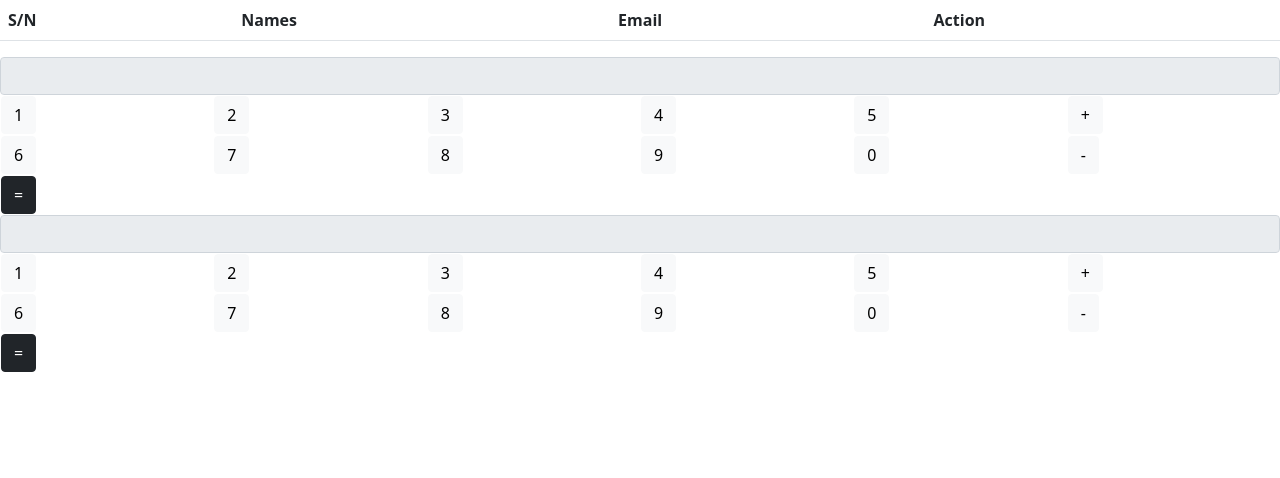
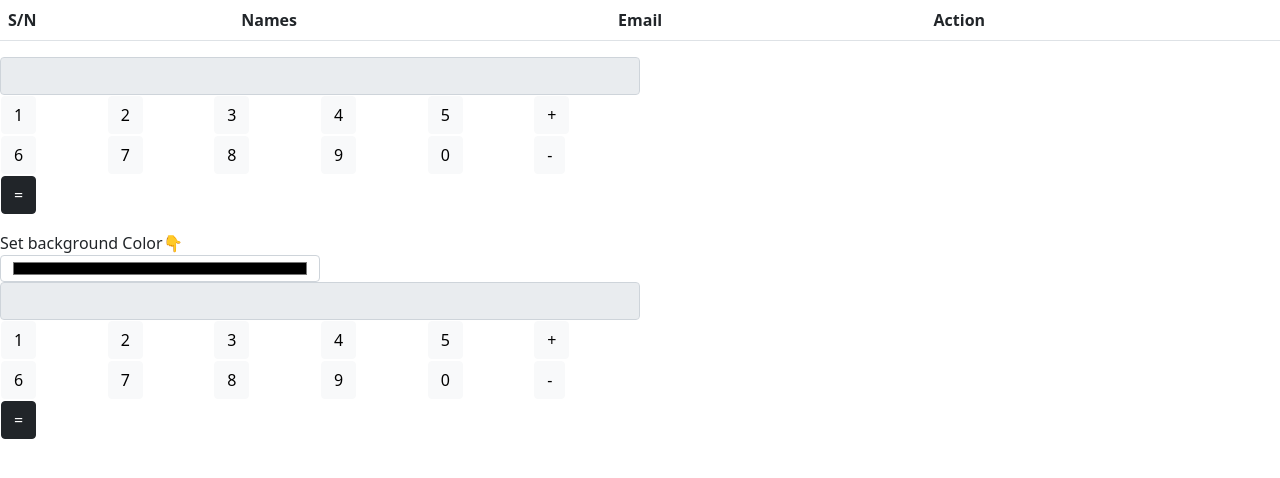
Before and after one commit to tescomatic/generalCalculator, a browser extension: page index.html in a window 1280 px wide. Drawn offline with nearby package versions, Linux system fonts and the light colour scheme.

Commit message:
updated second calculator and functionalty

```diff
--- a/index.html
+++ b/index.html
@@ -109,17 +109,19 @@
    </div>
    <div id="disp"></div>
 
-   <div class="row" id="mycalc">
+   <div class="w-50" id="mycalc">
 
    </div>
-   <div class="row" id="mycalc2">
-
-  </div>
+   <div class="mt-3 ml-3">
+    <label for="">Set background Color👇</label>
+    <input type="color" class="form-control w-25" id="colorInp">
+    <div id="mycalc2" class="w-50"></div>
+</div>
    <!-- <div><button class="btn w-100" id="mybtn" onclick="change()">CLick me</button></div> -->
    <script src="/js/calc.js" ></script>
    <script>
     new Calculator('#mycalc');
-    new Calculator('#mycalc2');
+    new Calculator('#mycalc2','#colorInp');
    </script>
  </body>
  </html>
```
